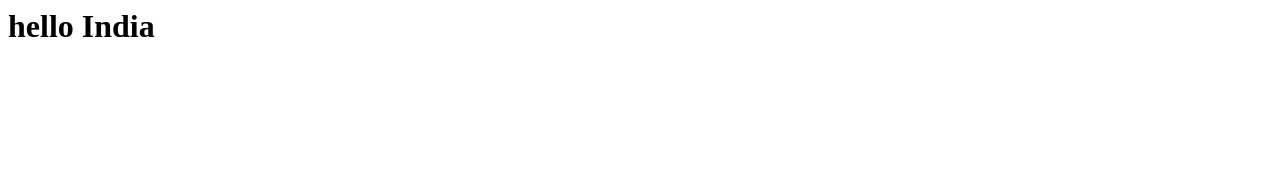
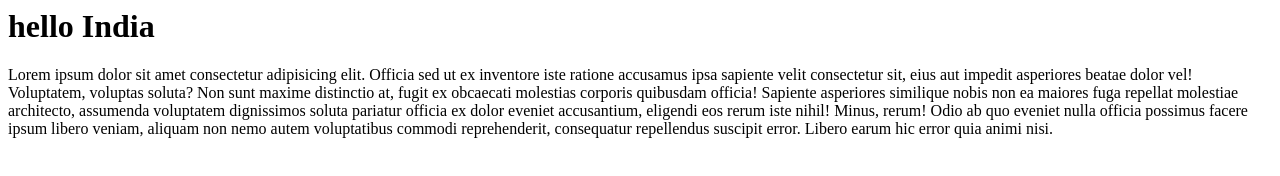
Before and after one commit to tanushri-badhekar-12/MyFirstProject, a plain HTML site: page index.html in a window 1280 px wide. Drawn offline with Linux system fonts and the light colour scheme.

Commit message:
update changes

```diff
--- a/index.html
+++ b/index.html
@@ -1 +1,2 @@
 <h1>hello India</h1>
+<p>Lorem ipsum dolor sit amet consectetur adipisicing elit. Officia sed ut ex inventore iste ratione accusamus ipsa sapiente velit consectetur sit, eius aut impedit asperiores beatae dolor vel! Voluptatem, voluptas soluta? Non sunt maxime distinctio at, fugit ex obcaecati molestias corporis quibusdam officia! Sapiente asperiores similique nobis non ea maiores fuga repellat molestiae architecto, assumenda voluptatem dignissimos soluta pariatur officia ex dolor eveniet accusantium, eligendi eos rerum iste nihil! Minus, rerum! Odio ab quo eveniet nulla officia possimus facere ipsum libero veniam, aliquam non nemo autem voluptatibus commodi reprehenderit, consequatur repellendus suscipit error. Libero earum hic error quia animi nisi.</p>
```
